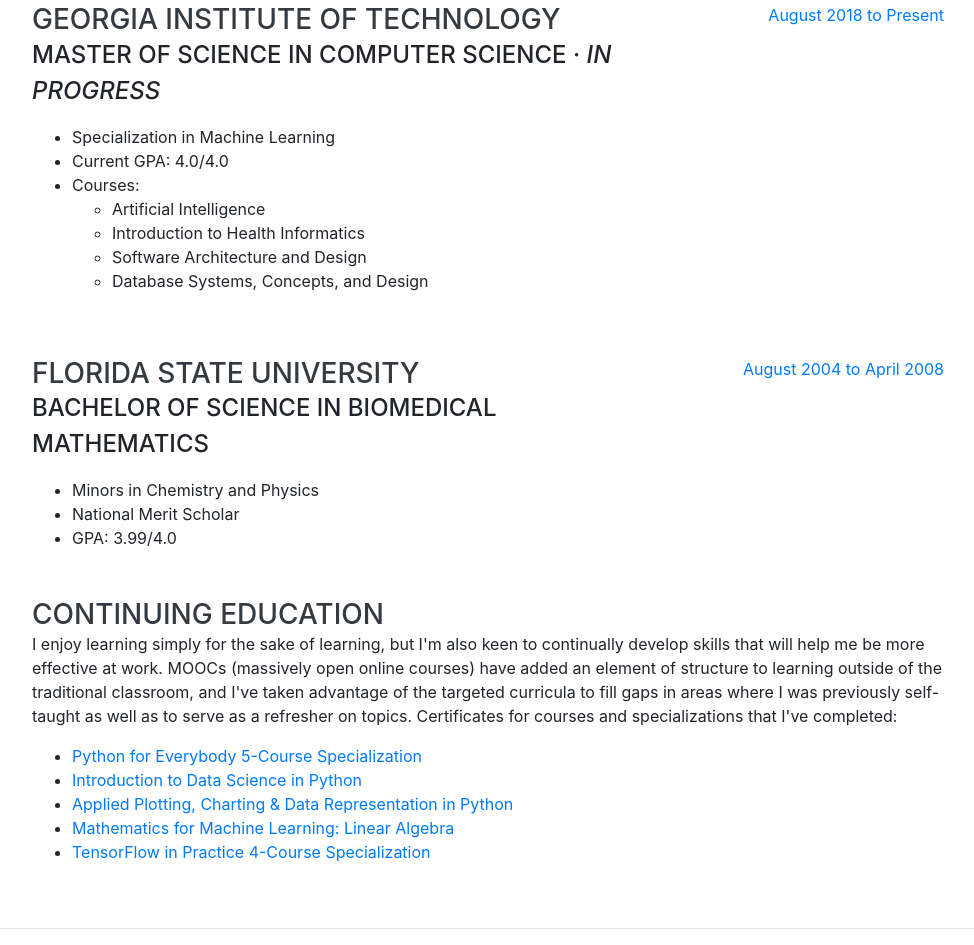
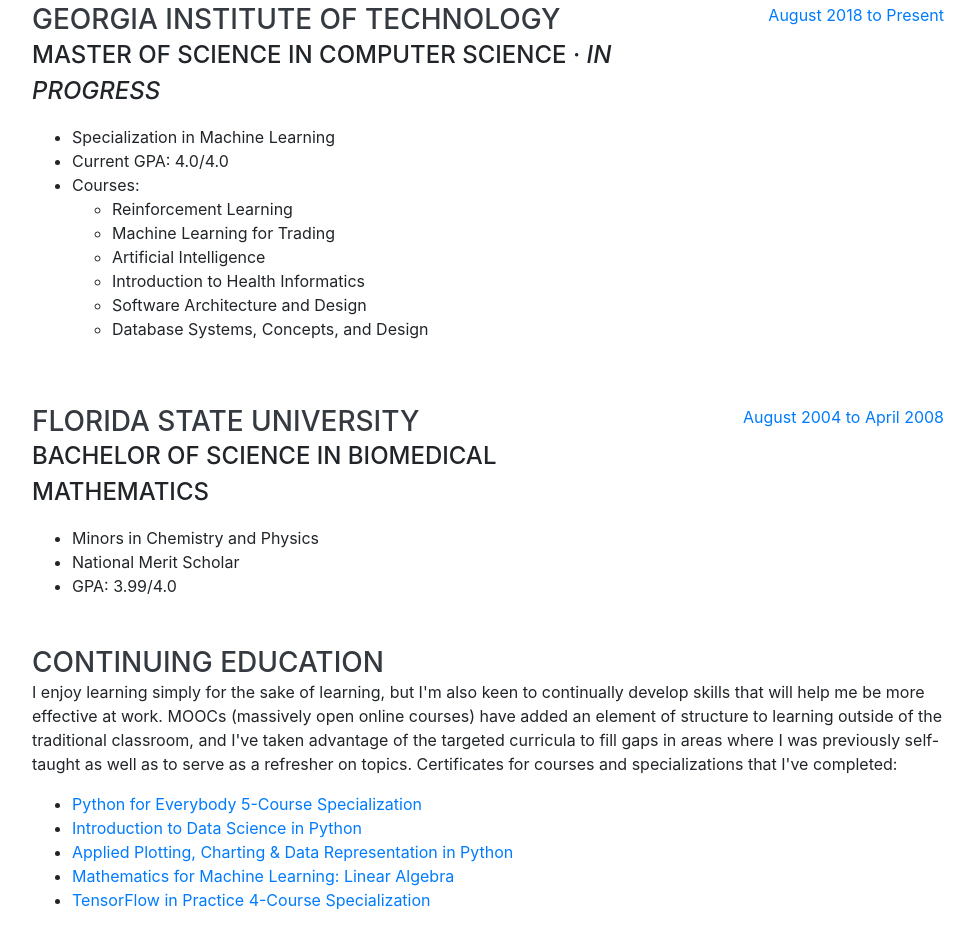
Before and after one commit to ritajett/playground, a website with bundled scripts: page index.html in a window 1280 px wide. Shown: the part 2895-3840 px from the top of the page, without its empty margins (288-1262 px from the left). Built offline with nearby package versions, Linux system fonts and the light colour scheme; a web font is replaced by a local one.

Commit message:
update coursework

```diff
--- a/index.html
+++ b/index.html
@@ -214,7 +214,9 @@
               <li>Current GPA: 4.0/4.0</li>
               <li>Courses:
                 <ul>
-                  <li>Artificial Intelligence
+                  <li>Reinforcement Learning</li>
+                  <li>Machine Learning for Trading</li>
+                  <li>Artificial Intelligence</li>
                   <li>Introduction to Health Informatics</li>
                   <li>Software Architecture and Design</li>
                   <li>Database Systems, Concepts, and Design</li>
```
